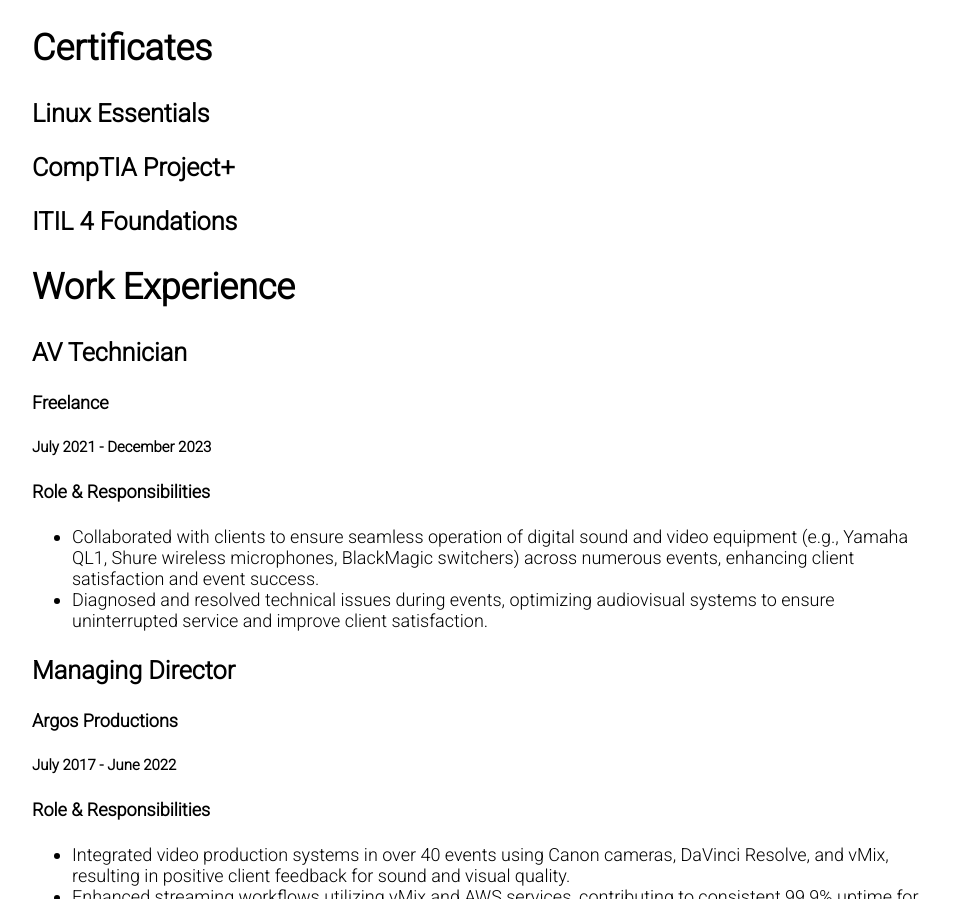
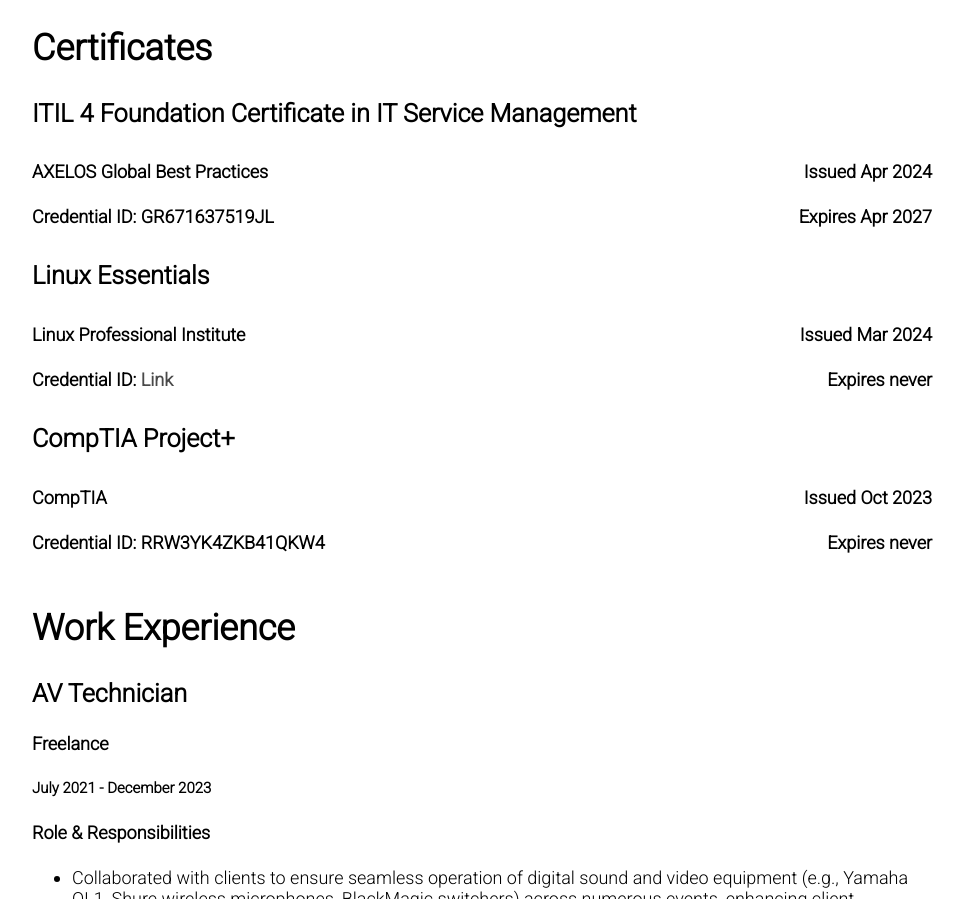
Before and after one commit to jestoncolelewis/jeston.click, a plain HTML site: page www/index.html in a window 1280 px wide. Shown: the part 2948-3847 px from the top of the page, without its empty margins (298-1262 px from the left). Drawn offline with Linux system fonts and the light colour scheme; no server answers.

Commit message:
updated certificates

```diff
--- a/www/index.html
+++ b/www/index.html
@@ -497,19 +497,45 @@
                     <h4>B.S. in Computer Science</h4>
                     <h4>November 2022 - September 2024</h4>
                 </div>
-                <!-- TODO: add description -->
             </div>
             <div id="certificates">
                 <h2>Certificates</h2>
 
+                <h3>ITIL 4 Foundation Certificate in IT Service Management</h3>
+                <div class="cert-details">
+                    <div class="details-right">
+                        <h4>AXELOS Global Best Practices</h4>
+                        <h4>Credential ID: GR671637519JL</h4>
+                    </div>
+                    <div class="details-left">
+                        <h4>Issued Apr 2024</h4>
+                        <h4>Expires Apr 2027</h4>
+                    </div>
+                </div>
+
                 <h3>Linux Essentials</h3>
-                <!-- TODO: add description -->
+                <div class="cert-details">
+                    <div class="details-right">
+                        <h4>Linux Professional Institute</h4>
+                        <h4>Credential ID: <a href="https://lpi.org/v/LPI000603875/qdhsfkurk6">Link</a></h4>
+                    </div>
+                    <div class="details-left">
+                        <h4>Issued Mar 2024</h4>
+                        <h4>Expires never</h4>
+                    </div>
+                </div>
 
                 <h3>CompTIA Project+</h3>
-                <!-- TODO: add description -->
-
-                <h3>ITIL 4 Foundations</h3>
-                <!-- TODO: add description -->
+                <div class="cert-details">
+                    <div class="details-right">
+                        <h4>CompTIA</h4>
+                        <h4>Credential ID: RRW3YK4ZKB41QKW4</h4>
+                    </div>
+                    <div class="details-left">
+                        <h4>Issued Oct 2023</h4>
+                        <h4>Expires never</h4>
+                    </div>
+                </div>
             </div>
             <div id="work-experience">
                 <h2>Work Experience</h2>
--- a/www/style.css
+++ b/www/style.css
@@ -94,6 +94,26 @@ a {
     justify-content: space-between;
 }
 
+#certificates > h3 {
+    margin-top: 10px;
+    margin-bottom: 10px;
+}
+
+.cert-details {
+    display: flex;
+    justify-content: space-between;
+    margin-bottom: 10px;
+}
+
+.cert-details > h4 {
+    margin-top: 10px;
+    margin-bottom: 10px;
+}
+
+.details-left {
+    text-align: right;
+}
+
 #more {
     border: none;
     background: none;
```
